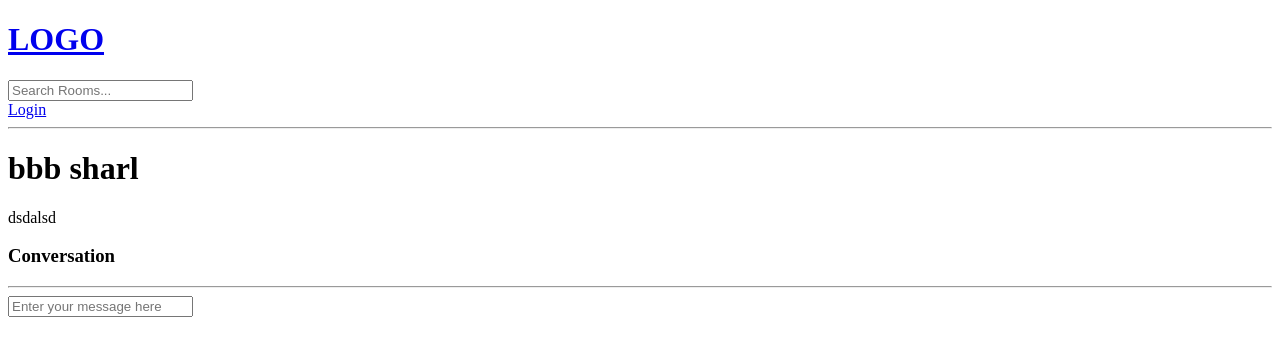
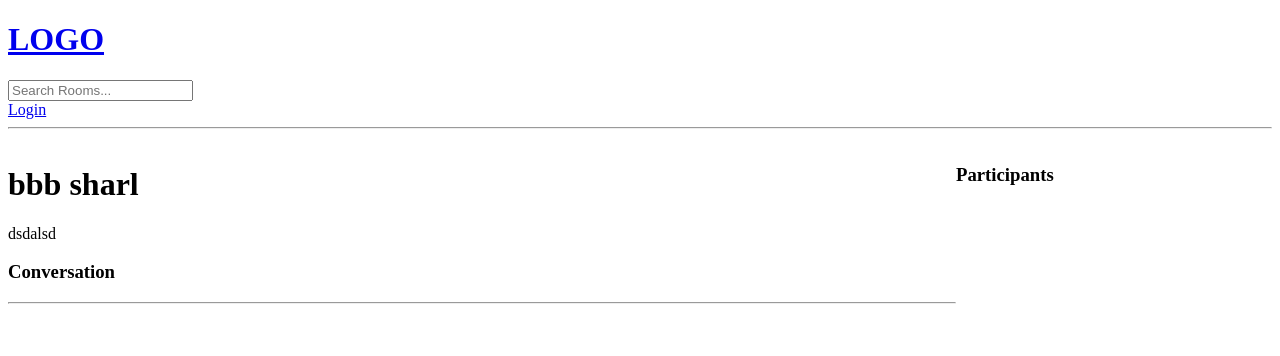
Before and after one commit to shehata1999/studybuddy2, a Django app: page /room/4 in a window 1280 px wide. Shown: the top 356 px of the page. Run offline with Django 4.2, Linux system fonts and the light colour scheme; data comes from the database, SQL or seed files in the repository; both versions use the stored data as it was after the commit.

Commit message:
did some styling 3:18:50

```diff
--- a/base/models.py
+++ b/base/models.py
@@ -14,7 +14,7 @@ class Room(models.Model):
     topic = models.ForeignKey(Topic, on_delete=models.SET_NULL, null=True)
     name = models.CharField(max_length=50)
     description = models.TextField(null=True)
-    #participants = models.IntegerField(null=True)
+    participants = models.ManyToManyField(User, related_name='participants', blank=True)
     updated = models.DateTimeField(auto_now=True)
     created = models.DateTimeField(auto_now_add=True)
 
--- a/base/templates/base/room.html
+++ b/base/templates/base/room.html
@@ -1,8 +1,18 @@
 {%extends 'main.html'%}
 {% block content %}
+<style>
+    .room-container {
+        display: grid;
+        grid-template-columns: 3fr 1fr;
+    }
+</style>
+<div class="room-container">
+    <div>
+
         <h1>{{room.name}}</h1>
         <p>{{room.description}}</p>
-<div class = "comment wrapper" >
+
+        <div class="comment wrapper">
             <h3>Conversation</h3>
             <hr>
             {% for message in room_messages %}
@@ -15,10 +25,20 @@
             </div>
             {% endfor %}
         </div>
-<div class=""comment-form">
-    <form method="POST" action="">
+        {% if request.user.is_authenticated %}
+        <div classcomment-form">
+            <form method="POST" action>
                 {% csrf_token %}
-        <input type="text" name="body" placeholder="Enter your message here">
+                <input type="text" name="body"
+                    placeholder="Enter your message here">
             </form>
         </div>
+
+        {% endif %}
+    </div>
+    <div>
+        <h3>Participants</h3>
+    </div>
+</div>
+
 {% endblock content %}
--- a/base/views.py
+++ b/base/views.py
@@ -3,11 +3,12 @@ from django.http import HttpResponse
 from django.contrib import messages
 from django.contrib.auth.decorators import login_required
 from django.http import HttpResponse
+
 from django.db.models import Q
 from django.contrib.auth.models import User
 from django.contrib.auth import authenticate, login, logout
 from django.contrib.auth.forms import UserCreationForm
-from .models import Room, Topic
+from .models import Room, Topic, Message
 from .forms import RoomForm
 
 # rooms = [{'id':1,'name':'room1','capacity':10},
@@ -72,6 +73,13 @@ def home(request):
 def room(request,pk):
     room = Room.objects.get(id=pk)
     room_messages = room.message_set.all().order_by('-created')
+    if request.method == 'POST':
+        message = Message.objects.create(
+            user=request.user,
+            room=room,
+            body=request.POST.get('body')
+        )
+        return redirect('room', pk=room.id)
     context = {'room':room,'room_messages':room_messages}
     return render(request, 'base/room.html',context)
 @login_required(login_url='login')
```
Also changed, not shown: base/migrations/0003_alter_room_options_room_participants.py (added), db.sqlite3. Lines whose indentation alone changed are shown as unchanged.
